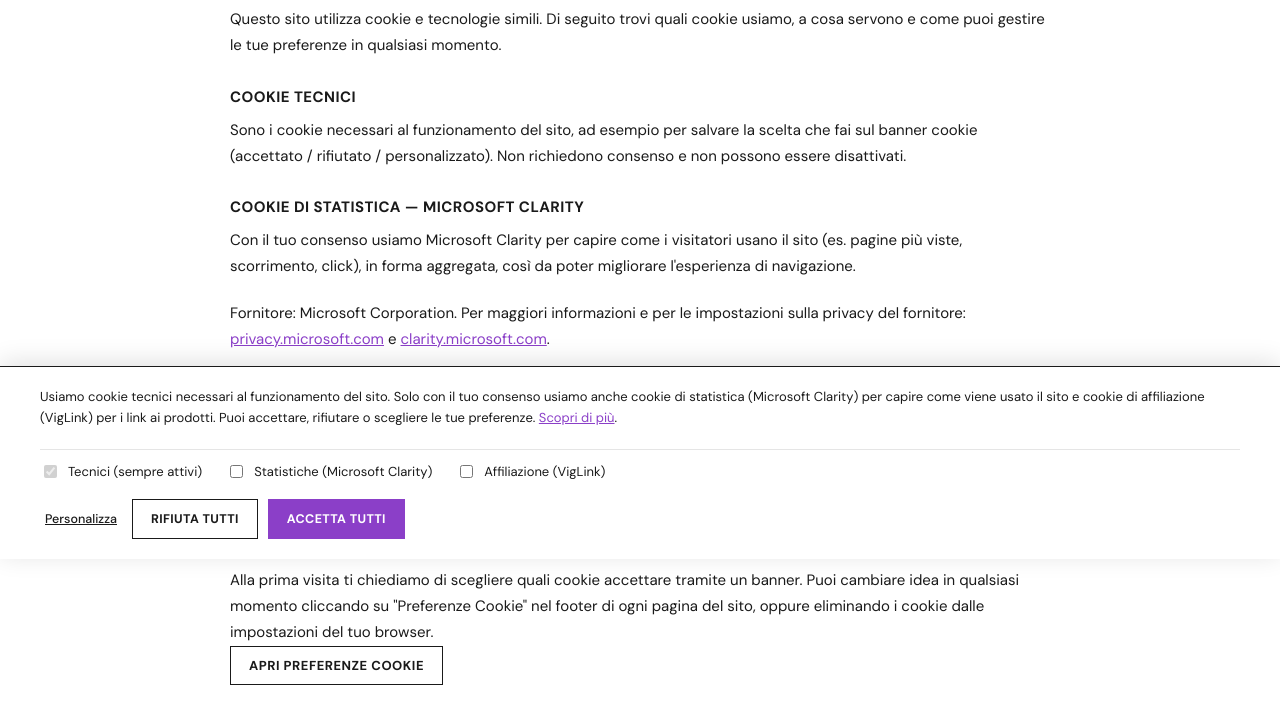
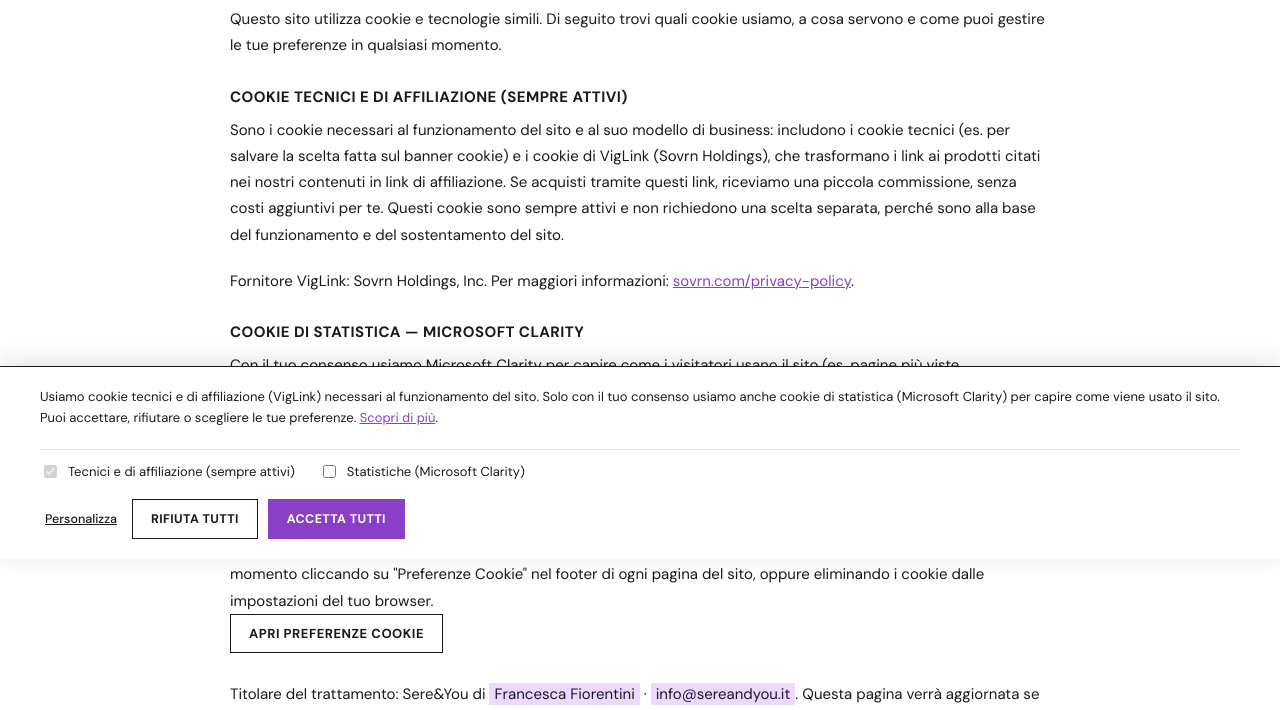
Before and after one commit to FioreFra/sereandyou, a plain HTML site: page sereyou/cookie-policy.html in a window 1280 px wide. Shown: the part 241-951 px from the top of the page. Drawn offline with nearby package versions, Linux system fonts and the light colour scheme.

Commit message:
VigLink sempre attivo, non piu' opt-in nel banner cookie (#12)
- VigLink (link di affiliazione ai prodotti) si carica sempre, senza richiedere consenso, sia in root che in /sereyou/
- Il banner cookie ora chiede il consenso solo per Microsoft Clarity (statistiche)
- Aggiorna cookie-policy.html (root e /sereyou/) spostando VigLink nella sezione dei cookie tecnici/sempre attivi, mantenendo la trasparenza su fornitore e finalita'

```diff
--- a/sereyou/cookie-policy.html
+++ b/sereyou/cookie-policy.html
@@ -35,8 +35,9 @@
     <p>Questo sito utilizza cookie e tecnologie simili. Di seguito trovi quali cookie usiamo, a cosa servono e come puoi gestire le tue preferenze in qualsiasi momento.</p>
 
     <div class="legal-section">
-      <h2>Cookie tecnici</h2>
-      <p>Sono i cookie necessari al funzionamento del sito, ad esempio per salvare la scelta che fai sul banner cookie (accettato / rifiutato / personalizzato). Non richiedono consenso e non possono essere disattivati.</p>
+      <h2>Cookie tecnici e di affiliazione (sempre attivi)</h2>
+      <p>Sono i cookie necessari al funzionamento del sito e al suo modello di business: includono i cookie tecnici (es. per salvare la scelta fatta sul banner cookie) e i cookie di VigLink (Sovrn Holdings), che trasformano i link ai prodotti citati nei nostri contenuti in link di affiliazione. Se acquisti tramite questi link, riceviamo una piccola commissione, senza costi aggiuntivi per te. Questi cookie sono sempre attivi e non richiedono una scelta separata, perché sono alla base del funzionamento e del sostentamento del sito.</p>
+      <p>Fornitore VigLink: Sovrn Holdings, Inc. Per maggiori informazioni: <a href="https://www.sovrn.com/privacy-policy/" target="_blank" rel="noopener">sovrn.com/privacy-policy</a>.</p>
     </div>
 
     <div class="legal-section">
@@ -46,14 +47,8 @@
     </div>
 
     <div class="legal-section">
-      <h2>Cookie di affiliazione — VigLink</h2>
-      <p>Con il tuo consenso usiamo VigLink (Sovrn Holdings) per trasformare i link ai prodotti citati nei nostri contenuti in link di affiliazione: se acquisti tramite questi link, riceviamo una piccola commissione, senza costi aggiuntivi per te.</p>
-      <p>Fornitore: Sovrn Holdings, Inc. Per maggiori informazioni: <a href="https://www.sovrn.com/privacy-policy/" target="_blank" rel="noopener">sovrn.com/privacy-policy</a>.</p>
-    </div>
-
-    <div class="legal-section">
       <h2>Come gestire le tue preferenze</h2>
-      <p>Alla prima visita ti chiediamo di scegliere quali cookie accettare tramite un banner. Puoi cambiare idea in qualsiasi momento cliccando su "Preferenze Cookie" nel footer di ogni pagina del sito, oppure eliminando i cookie dalle impostazioni del tuo browser.</p>
+      <p>Alla prima visita ti chiediamo se accettare i cookie di statistica tramite un banner. Puoi cambiare idea in qualsiasi momento cliccando su "Preferenze Cookie" nel footer di ogni pagina del sito, oppure eliminando i cookie dalle impostazioni del tuo browser.</p>
       <button type="button" class="btn-outline" data-cc-open>Apri preferenze cookie</button>
     </div>
 
--- a/sereyou/js/cookie-consent.js
+++ b/sereyou/js/cookie-consent.js
@@ -38,15 +38,12 @@
     insertViglinkScript();
   }
 
-  // Alcune pagine (es. look.html) iniettano nuovi link ai prodotti dopo il
-  // caricamento iniziale: richiamano questa funzione per far rianalizzare
-  // la pagina a VigLink. Se il consenso "affiliazione" non è stato dato,
-  // non fa nulla.
+  // VigLink genera i link di affiliazione ai prodotti: è sempre attivo,
+  // non richiede consenso. Alcune pagine (es. look.html) iniettano nuovi
+  // link dopo il caricamento iniziale e richiamano questa funzione per
+  // far rianalizzare la pagina a VigLink.
   window.reloadViglink = function () {
-    var consent = getConsent();
-    if (consent && consent.marketing) {
-      insertViglinkScript();
-    }
+    insertViglinkScript();
   };
 
   function loadClarity() {
@@ -60,7 +57,6 @@
   }
 
   function applyConsent(consent) {
-    if (consent.marketing) loadViglink();
     if (consent.analytics) loadClarity();
   }
 
@@ -78,19 +74,15 @@
 
     el.innerHTML =
       '<div class="cc-banner__content">' +
-        '<p class="cc-banner__text">Usiamo cookie tecnici necessari al funzionamento del sito. Solo con il tuo consenso usiamo anche cookie di statistica (Microsoft Clarity) per capire come viene usato il sito e cookie di affiliazione (VigLink) per i link ai prodotti. Puoi accettare, rifiutare o scegliere le tue preferenze. <a href="cookie-policy.html">Scopri di più</a>.</p>' +
+        '<p class="cc-banner__text">Usiamo cookie tecnici e di affiliazione (VigLink) necessari al funzionamento del sito. Solo con il tuo consenso usiamo anche cookie di statistica (Microsoft Clarity) per capire come viene usato il sito. Puoi accettare, rifiutare o scegliere le tue preferenze. <a href="cookie-policy.html">Scopri di più</a>.</p>' +
         '<div class="cc-banner__prefs" id="cc-prefs" hidden>' +
           '<label class="cc-toggle">' +
             '<input type="checkbox" checked disabled>' +
-            '<span>Tecnici (sempre attivi)</span>' +
+            '<span>Tecnici e di affiliazione (sempre attivi)</span>' +
           '</label>' +
           '<label class="cc-toggle">' +
             '<input type="checkbox" id="cc-analytics">' +
             '<span>Statistiche (Microsoft Clarity)</span>' +
-          '</label>' +
-          '<label class="cc-toggle">' +
-            '<input type="checkbox" id="cc-marketing">' +
-            '<span>Affiliazione (VigLink)</span>' +
           '</label>' +
         '</div>' +
         '<div class="cc-banner__actions">' +
@@ -106,7 +98,6 @@
 
     var prefs = el.querySelector('#cc-prefs');
     var analyticsInput = el.querySelector('#cc-analytics');
-    var marketingInput = el.querySelector('#cc-marketing');
     var customizeBtn = el.querySelector('#cc-customize');
     var saveBtn = el.querySelector('#cc-save');
     var acceptBtn = el.querySelector('#cc-accept');
@@ -114,7 +105,6 @@
 
     if (existingConsent) {
       analyticsInput.checked = !!existingConsent.analytics;
-      marketingInput.checked = !!existingConsent.marketing;
     }
 
     function close() {
@@ -130,20 +120,19 @@
     });
 
     acceptBtn.addEventListener('click', function () {
-      saveConsent({ necessary: true, analytics: true, marketing: true });
+      saveConsent({ necessary: true, analytics: true });
       close();
     });
 
     rejectBtn.addEventListener('click', function () {
-      saveConsent({ necessary: true, analytics: false, marketing: false });
+      saveConsent({ necessary: true, analytics: false });
       close();
     });
 
     saveBtn.addEventListener('click', function () {
       saveConsent({
         necessary: true,
-        analytics: analyticsInput.checked,
-        marketing: marketingInput.checked
+        analytics: analyticsInput.checked
       });
       close();
     });
@@ -176,6 +165,7 @@
 
   document.addEventListener('DOMContentLoaded', function () {
     wireFooterLinks();
+    loadViglink();
     var consent = getConsent();
     if (consent) {
       applyConsent(consent);
```
Also changed, not shown: cookie-policy.html (+4 -9 lines), js/cookie-consent.js (+11 -21 lines).
